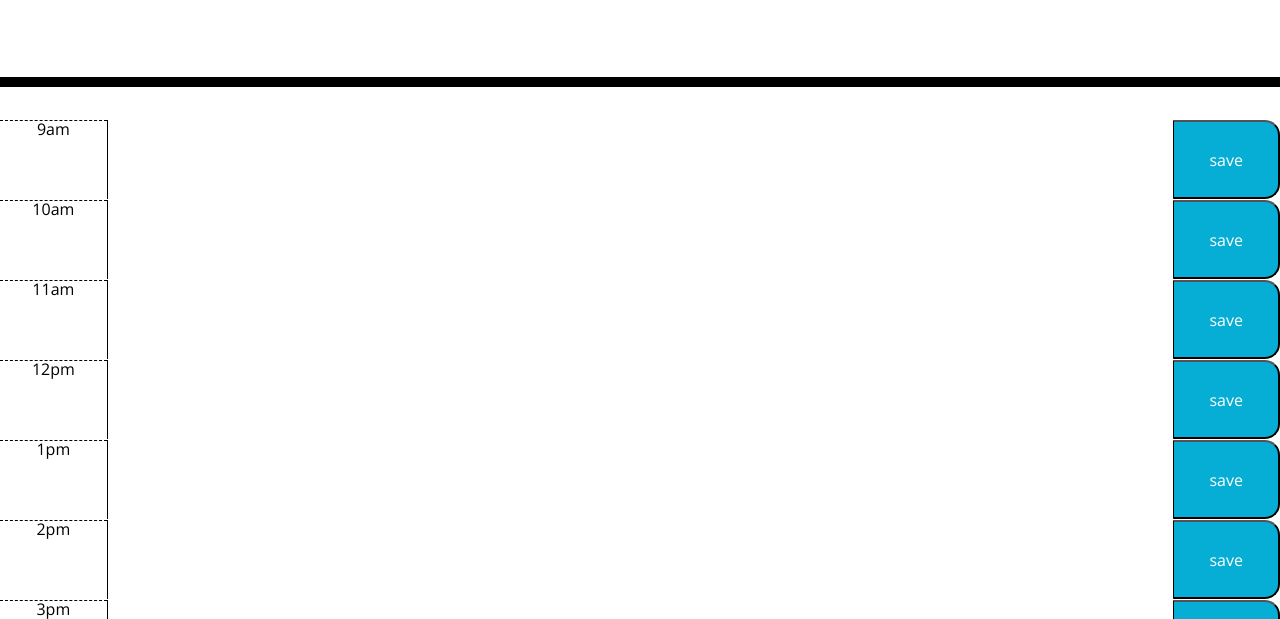
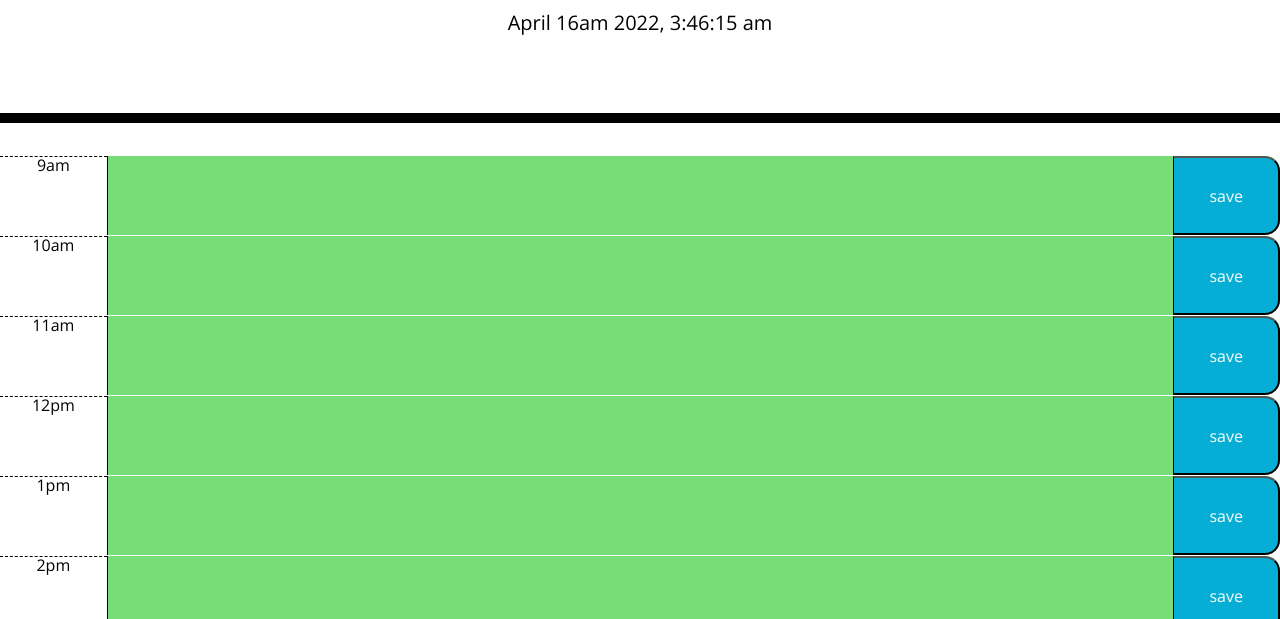
Before and after one commit to mattyjtx/work-day-scheduler, a plain HTML site: page index.html in a window 1280 px wide. Shown: the part 181-800 px from the top of the page. Drawn offline with nearby package versions, Linux system fonts and the light colour scheme.

Commit message:
updated readme and fixes js script tag in html

```diff
--- a/index.html
+++ b/index.html
@@ -86,6 +86,6 @@
 
     <script src="https://cdnjs.cloudflare.com/ajax/libs/jquery/3.2.1/jquery.min.js"></script>
     <script src="https://cdnjs.cloudflare.com/ajax/libs/moment.js/2.24.0/moment.min.js"></script>
-    <script src="./assets/js/script.js"></script>
+    <script src="script.js"></script>
   </body>
 </html>
--- a/script.js
+++ b/script.js
@@ -1,6 +1,7 @@
 $(document).ready(function () {
   var now = moment().format("MMMM Da YYYY, h:mm:ss a");
   $("#currentDay").text(now);
+
 
   //1.on clikc function for save button to save the message into local storage
   // 2.based on block hour and compared to current hour on js create if and else statements for different blocks class color
```
Also changed, not shown: 1 other file.
